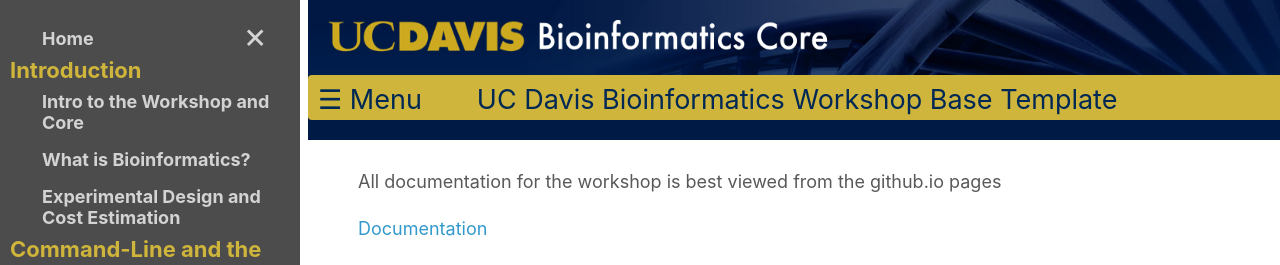
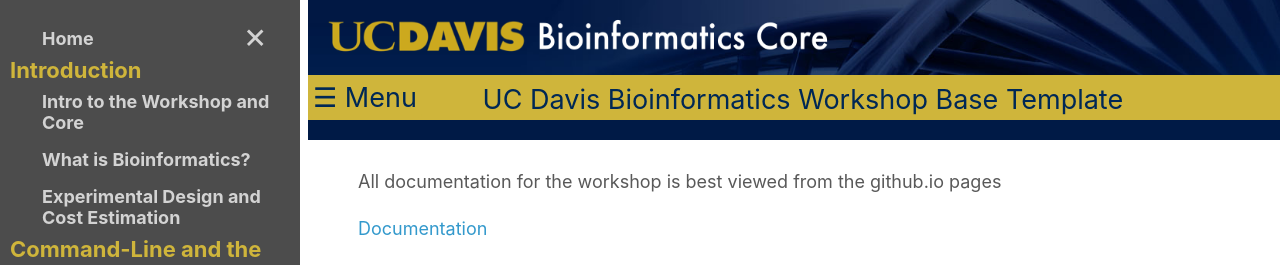
Before and after one commit to ucdavis-bioinformatics-training/ucdavis-bioinformatics-training_template, a Jekyll site: the page built from README.md, in a window 1280 px wide. Shown: the top 265 px of the page. Built offline with Jekyll 4.4.1, drawn with Linux system fonts in a browser that asks for light colours; our own code applies the rules of GitHub Pages for plain Markdown files.

Commit message:
small touchups on the header bar

```diff
--- a/_layouts/default.html
+++ b/_layouts/default.html
@@ -25,10 +25,10 @@
           <img src="{{ '/assets/img/biocore_banner.png' | relative_url }}">
       </a>
         <div>
-            <h2 style="float: left;margin:5;background-color:#CFB53B; cursor:pointer;padding-right:50px">
+            <h2 style="float: left;padding-top:8px;background-color:#CFB53B; cursor:pointer;">
                 <div onclick="doNav()">&#9776; Menu </div>
             </h2>
-            <h2 style="padding-left:50px;padding-top:10px;background-color:#CFB53B;">{{ site.title | default: site.github.repository_name }}</h2>
+            <h2 style="border-radius: 0px;padding-top:10px;background-color:#CFB53B;">&nbsp;&nbsp;&nbsp;&nbsp;&nbsp;&nbsp;&nbsp;&nbsp;{{ site.title | default: site.github.repository_name }}</h2>
         </div>
     </div>
 </body>
```
